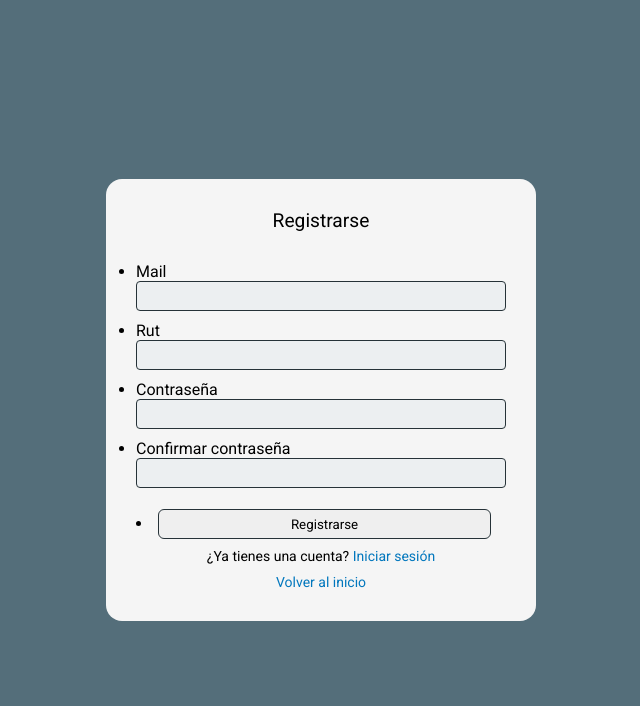
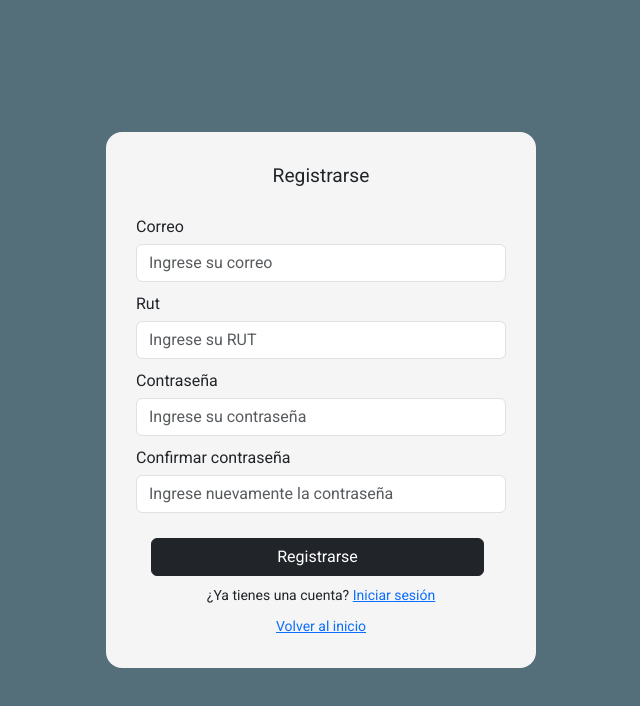
Before and after one commit to Niicool1/Proyecto-Ingenieria-web, a plain HTML site: page registro.html in a window 1280 px wide. Shown: the whole page, without its empty margins (319-959 px from the left). Drawn offline with nearby package versions, Linux system fonts and the light colour scheme; files whose address does not match are found by name.

Commit message:
sass styles y bootstrap para los formularios

```diff
--- /dev/null
+++ b/Js/validation.js
@@ -0,0 +1,7 @@
+const email = document.getElementById('email')
+const contrasenya = document.getElementById('contrasenya')
+const form = document.getElementById('form')
+
+form.addEventListener('submit', (e) => {
+    e.preventDefault()
+})
--- a/inicioSesion.html
+++ b/inicioSesion.html
@@ -9,6 +9,9 @@
         <link rel="stylesheet" href="sass\styles.css">
         <link href="https://fonts.googleapis.com/css2?family=Roboto&display=swap" rel="stylesheet">
         <link rel="stylesheet" href="https://fonts.googleapis.com/css2?family=Material+Symbols+Outlined:opsz,wght,FILL,GRAD@20..48,100..700,0..1,-50..200" />
+        <link href="https://cdn.jsdelivr.net/npm/bootstrap@5.3.0-alpha3/dist/css/bootstrap.min.css" rel="stylesheet" integrity="sha384-KK94CHFLLe+nY2dmCWGMq91rCGa5gtU4mk92HdvYe+M/SXH301p5ILy+dN9+nJOZ" crossorigin="anonymous">
+        <link rel="stylesheet" href="https://cdn.jsdelivr.net/npm/bootstrap-icons@1.10.4/font/bootstrap-icons.css">
+
     </head>
     <body>
         <script src="" async defer></script>
@@ -16,45 +19,40 @@
     </body>
 
     <body>
-        <section class="container forms">
-            <div class="form login">
-                <div class="form-content">
-
-                    <div class="titulo-form"><label>Iniciar sesión</label></div>
+        <section class="container">
+            <div class="form">
 
 
-                    <form action="#">
-                        <ul>
-                            <li>
-                                <label>Mail</label>
-                                <input type="email" id="email" required/>
-                            </li>
-                            <li>
-                                <label>Contraseña</label>
-                                <input type="password" id="contrasenya" required/>
-                            </li>
-                        </ul>
+                <div class="titulo-form"><label>Iniciar sesión</label></div>
 
+                <div id="error"></div>
+                <form id="form" action="/" method="GET">
+                    <div class="form-group">
+                        <label for="email">Correo</label>
+                        <input type="email" class="form-control" id="email" placeholder="Ingrese su correo" required/>
+                    </div>
+                    <div class="form-group">
+                        <label for="contrasenya">Contraseña</label>
+                        <input type="password" class="form-control" placeholder="Ingrese su contraseña" id="contrasenya" required/>
+                    </div>
 
-                    </form>
                     <div class ="form-link">
                         <a href="#" class="login">Olvidé mi contraseña</a></span>
                     </div>
-                    <li>
-                        <button type="submit">inicias sesión</button>
-                    </li>
+                    <div>
+                        <button type="button" class="btn btn btn-dark">Iniciar Sesión</button>
+                    </div>
                     <div class ="form-link">
                         <span>¿No tienes cuenta? <a href="registro.html" class="login">Regístrate</a></span>
                     </div>
                     <div class ="form-link">
                         <span><a href="index.html" class="login">Volver al inicio</a></span>
                     </div>
-
-                </div>
-
+                </form>
             </div>
 
         </section>
+        <script src="" async defer></script>
     </body>
 
 
--- a/registro.html
+++ b/registro.html
@@ -9,6 +9,10 @@
         <link rel="stylesheet" href="sass\styles.css">
         <link href="https://fonts.googleapis.com/css2?family=Roboto&display=swap" rel="stylesheet">
         <link rel="stylesheet" href="https://fonts.googleapis.com/css2?family=Material+Symbols+Outlined:opsz,wght,FILL,GRAD@20..48,100..700,0..1,-50..200" />
+        <link href="https://cdn.jsdelivr.net/npm/bootstrap@5.3.0-alpha3/dist/css/bootstrap.min.css" rel="stylesheet" integrity="sha384-KK94CHFLLe+nY2dmCWGMq91rCGa5gtU4mk92HdvYe+M/SXH301p5ILy+dN9+nJOZ" crossorigin="anonymous">
+        <link rel="stylesheet" href="https://cdn.jsdelivr.net/npm/bootstrap-icons@1.10.4/font/bootstrap-icons.css">
+
+
     </head>
     <body>
         <script src="" async defer></script>
@@ -21,53 +25,45 @@
 
 
     <body>
-        <section class="container forms">
-            <div class="form login">
+        <section class="container">
+            <div class="form">
 
-                <div class="titulo-form">
-                    <label>Registrarse</label>
-                </div>
+                <div class="titulo-form"><label>Registrarse</label></div>
 
-                <div class="form-content">
-                    <form action="#">
-                        <ul>
-                            <li>
-                                <label>Mail</label>
-                                <input type="email" id="email" required/>
-                            </li>
-                            <li>
-                                <label>Rut</label>
-                                <input type="text" id="rut" required/>
-                            </li>
-                            <li>
-                                <label>Contraseña</label>
-                                <input type="password" id="contrasenya" required/>
-                            </li>
-                            <li>
-                                <label>Confirmar contraseña</label>
-                                <input type="password" id="recontrasenya" required/>
-                            </li>
-                        </ul>
+                <form id="form-reg" action="/" method="GET">
+                    <div class="form-group">
+                        <label for="email">Correo</label>
+                        <input type="email" class="form-control" id="email" placeholder="Ingrese su correo" required/>
+                    </div>
+                    <div class="form-group">
+                        <label for="rut">Rut</label>
+                        <input type="text" class="form-control" id="rut" placeholder="Ingrese su RUT" required/>
+                    </div>
+                    <div class="form-group">
+                        <label for="contrasenya">Contraseña</label>
+                        <input type="password" class="form-control" id="contrasenya" placeholder="Ingrese su contraseña" required/>
+                    </div>
+                    <div class="form-group">
+                        <label for="recontrasenya">Confirmar contraseña</label>
+                        <input type="password" id="recontrasenya" class="form-control" placeholder="Ingrese nuevamente la contraseña" required/>
+                    </div>
 
-
-                    </form>
-                    <li>
-                        <button type="submit">Registrarse</button>
-                    </li>
+                    <div>
+                        <button type="button" class="btn btn btn-dark">Registrarse</button>
+                    </div>
                     <div class ="form-link">
                         <span>¿Ya tienes una cuenta? <a href="inicioSesion.html" class="login">Iniciar sesión</a></span>
                     </div>
                     <div class ="form-link">
                         <span><a href="index.html" class="login">Volver al inicio</a></span>
                     </div>
-                </div>
-
+                </form>
             </div>
 
         </section>
     </body>
 
-
+    <script src="Js/validation.js" async defer></script>
 
 
 </html>
--- a/sass/styles.scss
+++ b/sass/styles.scss
@@ -1,5 +1,18 @@
 $color-main: rgb(245, 245, 245);
 $color-blackmain:rgb(38, 50, 56);
+$color-fondo:rgb(84, 110, 122);
+
+@mixin botones{
+    max-width: 430px;
+    width: 100%;
+    border-radius: 16px;
+    padding: 30px;
+    background: $color-main;
+}
+
+
+/* Ojo con los modificadores globales */
+body{background-color: $color-fondo !important;}
 
 *{
 
@@ -10,111 +23,47 @@ $color-blackmain:rgb(38, 50, 56);
 
 
 }
-
 .container{
     height: 100vh;
-    width: 100%;
     display: flex;
     align-items: center;
     justify-content: center;
-    background-color: rgb(84, 110, 122);
-}
 
     .form{
-    max-width: 430px;
-    width: 100%;
-    border-radius: 16px;
-    padding: 30px;
-    background: rgb(245, 245, 245);
-}
+        @include botones;
 
-.logo{
-    font-size: 28px;
-    font-weight: 200;
-    color: black;
-    text-align: left;
-    margin:20px;
-
-}
-
-button{
-    width: 90%;
-    height: 30px;
-    margin-top: 3%;
-
-    border-radius: 6px;
-    border: 1px solid rgb(38, 50, 56);
-    cursor: pointer;
-    padding: 5px;
-
-}
-
-form{
-    margin-top: 30px;
-}
-
-input{
-    width: 100%;
-    height: 30px;
-    padding: 0 15px;
-    border: 1px solid rgb(38, 50, 56);
-    background-color: rgb(236, 239, 241);
-    border-radius: 4px;
-    margin-bottom: 10px;
-    text-size-adjust: 100px;
-
-}
-
-.form-link{
-    text-align: center;
-    margin-top: 7px;
-
-}
-.form-link span{
-
-    font-size: 14px;
-    font-weight: 400;
-
-
-}
-.form a {
-    color: #0277BD;
-    text-decoration: none;
-    font-size: 14px;
-
-}
         .titulo-form{
 
             position: relative;
             font-size: larger;
             text-align: center;
+            margin-bottom: 25px;
+        }
+        .form-group{
+            margin-bottom: 10px;
 
+            label{
+                margin-bottom: 5px;
+            }
+        }
+        .btn{
+
+            position: relative;
+            margin-top: 15px;
+            margin-left: 15px;
+            width: 90%;
         }
 
-.main{
-    display: flex;
-    align-items: center;
+        .form-link{
 
+            text-align: center;
+            margin-top: 7px;
+
+            span{
+
+                font-size: 14px;
+                font-weight: 400;
             }
-.main a{
-    margin-right: 25px;
-    margin-left: 10px;
-    color: var($color-main);
-    font-size: 1.1rem;
-    font-weight: 500;
-    transition: all .50s ease;
         }
-
-.user{
-    display: flex;
-    align-items: center;
     }
-.user i{
-    color: var($color-main);
-    font-size: 28px;
-
 }
-
-footer{
-    background-color:$color-blackmain ;
-}
```
Also changed, not shown: Js/apps.js (renamed from apps.js), sass/styles.css, 2 other files. Lines whose indentation alone changed are shown as unchanged.
